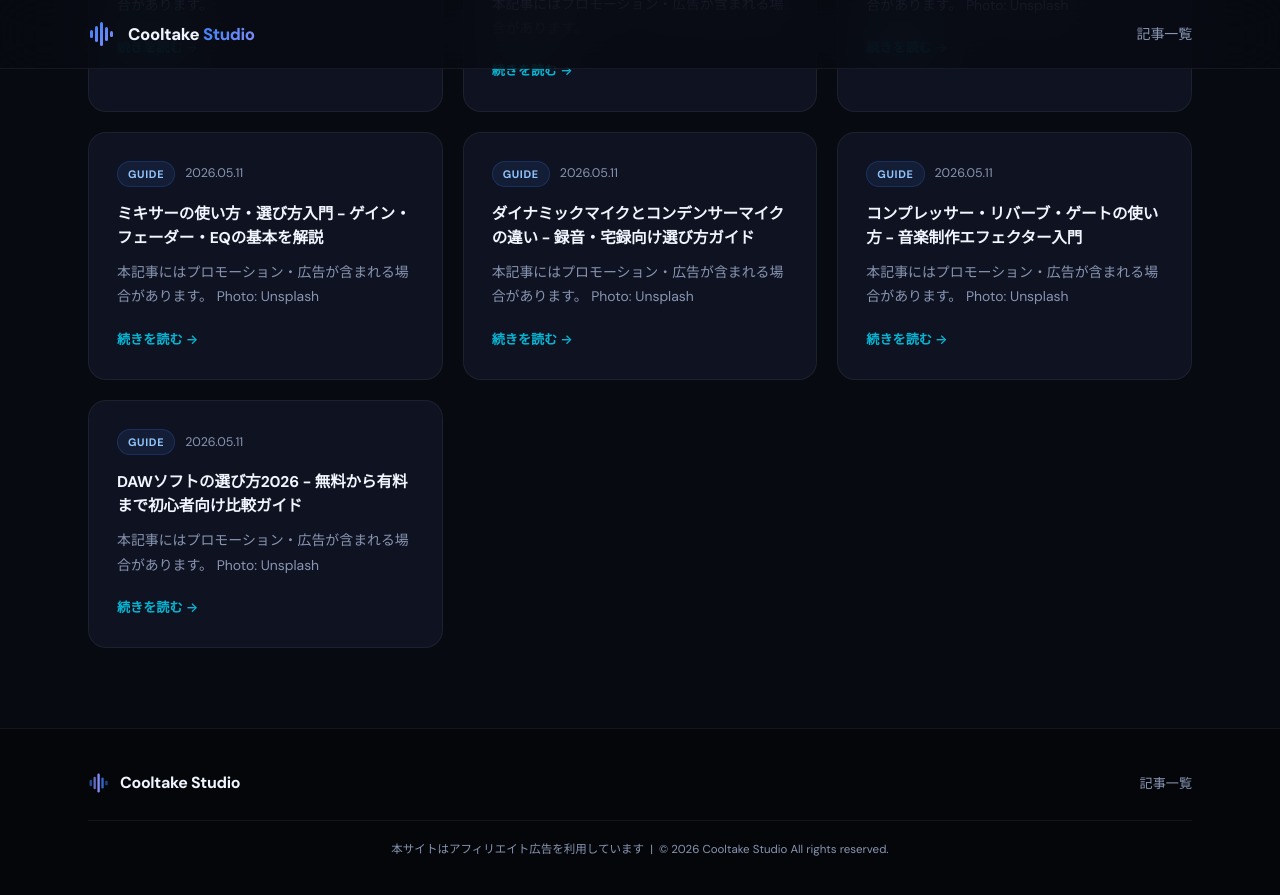
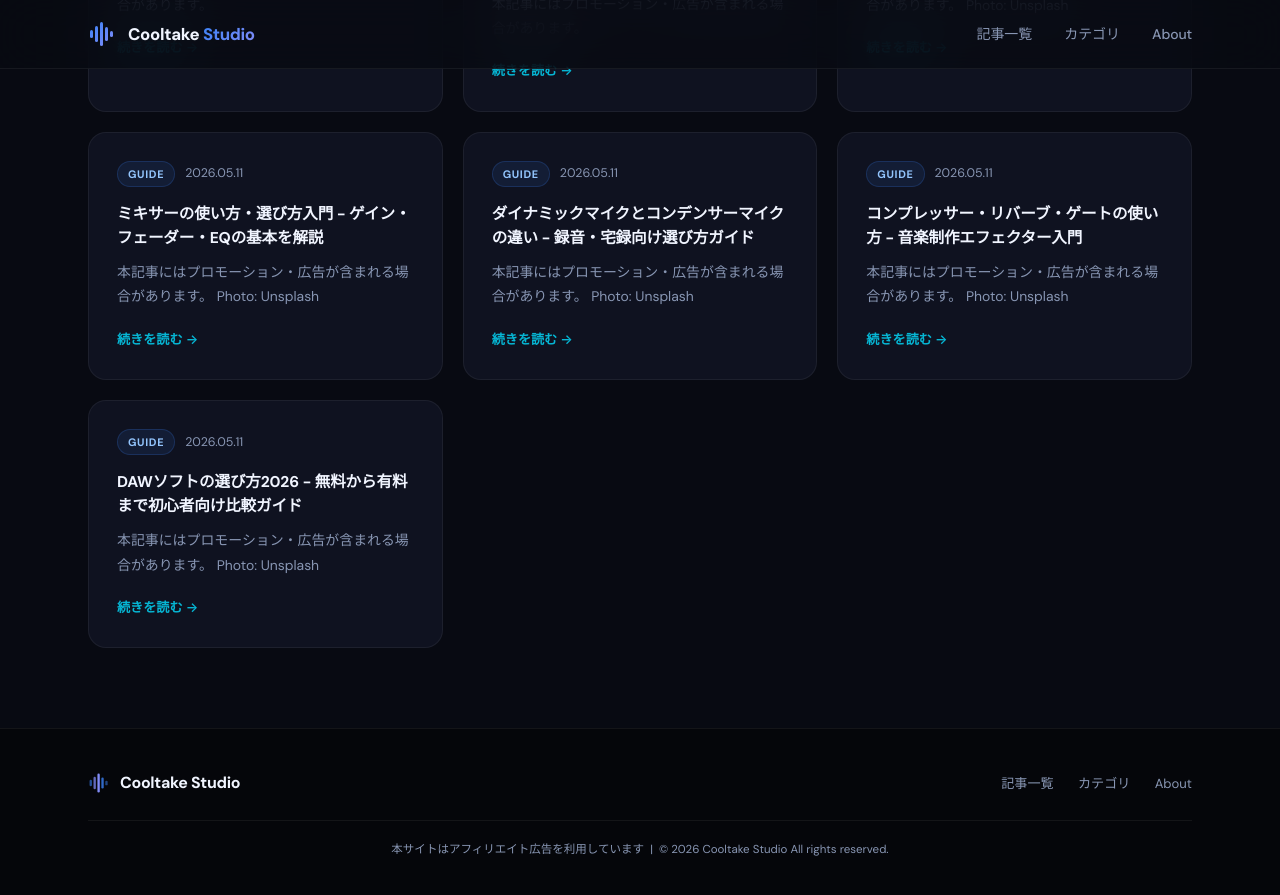
Before and after one commit to cooltake/cooltake.github.io, a Jekyll site: the page built from index.md, in a window 1280 px wide and 900 px high, scrolled down 1118 px. Shown: the top 895 px of the window. Built offline with Jekyll 4.4.1, drawn with Linux system fonts in a browser that asks for light colours; some web fonts are replaced.

Commit message:
Add Kiwi Maru font + update nav links in default layout

```diff
--- a/_layouts/default.html
+++ b/_layouts/default.html
@@ -7,7 +7,7 @@
   <meta name="description" content="{% if page.description %}{{ page.description }}{% else %}{{ site.description }}{% endif %}">
   <link rel="preconnect" href="https://fonts.googleapis.com">
   <link rel="preconnect" href="https://fonts.gstatic.com" crossorigin>
-  <link href="https://fonts.googleapis.com/css2?family=DM+Sans:ital,opsz,wght@0,9..40,400;0,9..40,500;0,9..40,700;0,9..40,800;0,9..40,900&family=Noto+Sans+JP:wght@400;500;700;900&display=swap" rel="stylesheet">
+  <link href="https://fonts.googleapis.com/css2?family=DM+Sans:ital,opsz,wght@0,9..40,400;0,9..40,500;0,9..40,700;0,9..40,800;0,9..40,900&family=Noto+Sans+JP:wght@400;500;700;900&family=Kiwi+Maru:wght@300;400;500&family=BIZ+UDPGothic:wght@400;700&display=swap" rel="stylesheet">
   <link rel="stylesheet" href="{{ '/assets/css/style.css' | relative_url }}">
 </head>
 <body>
@@ -31,6 +31,8 @@
       </a>
       <nav class="site-nav">
         <a href="{{ '/' | relative_url }}">記事一覧</a>
+        <a href="{{ '/#categories' | relative_url }}">カテゴリ</a>
+        <a href="{{ '/#about' | relative_url }}" class="nav-cta">About</a>
       </nav>
     </div>
   </header>
@@ -50,6 +52,8 @@
         </div>
         <div class="footer-links">
           <a href="{{ '/' | relative_url }}">記事一覧</a>
+          <a href="{{ '/#categories' | relative_url }}">カテゴリ</a>
+          <a href="{{ '/#about' | relative_url }}">About</a>
         </div>
       </div>
       <p class="footer-copy">本サイトはアフィリエイト広告を利用しています &nbsp;|&nbsp; &copy; 2026 Cooltake Studio All rights reserved.</p>
```
